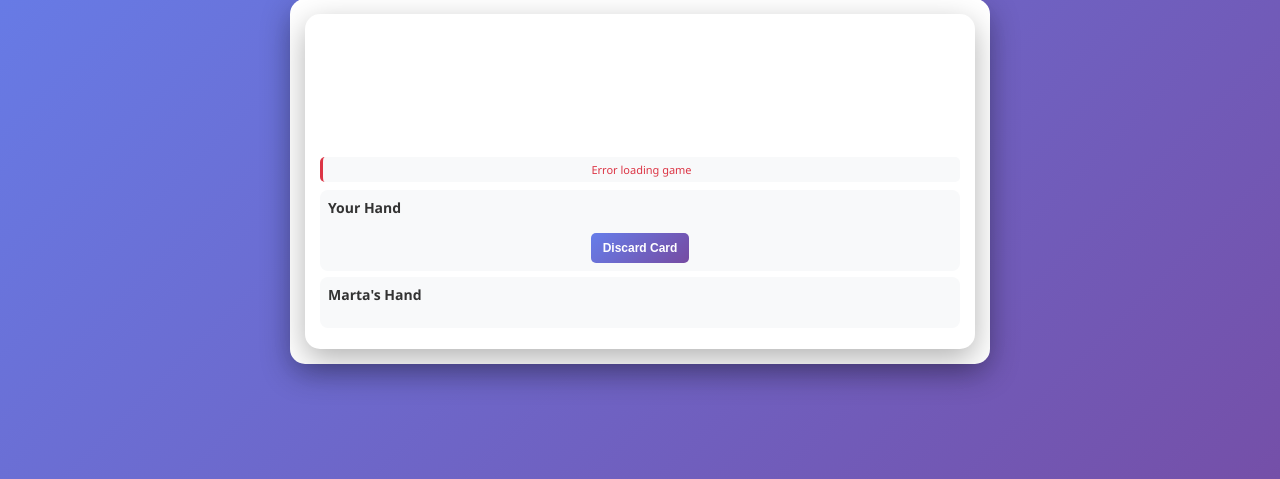
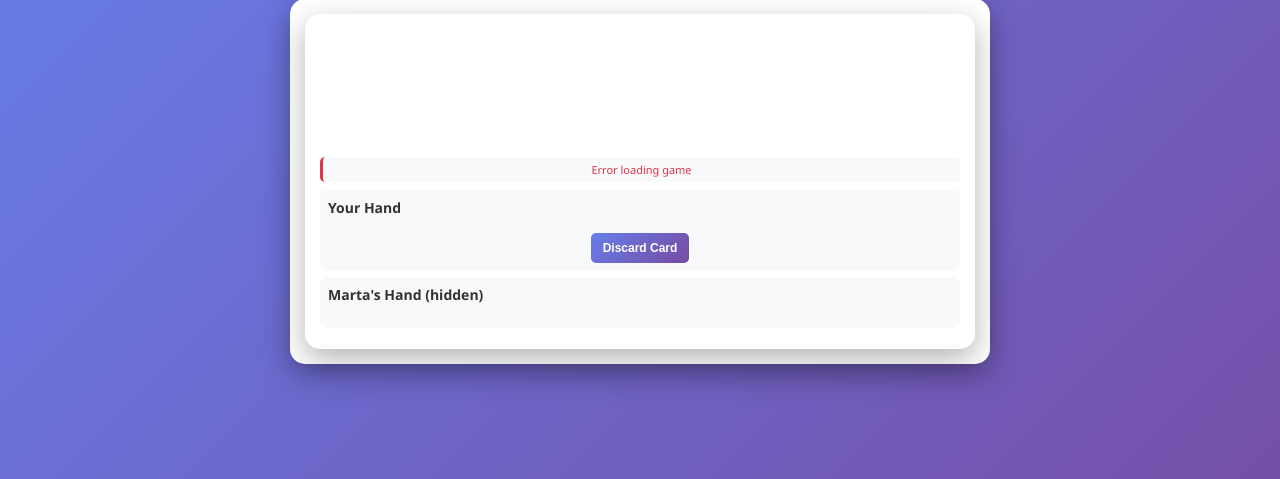
Before and after one commit to tillo13/2manspades, a Flask app: template templates/index.html in a window 1280 px wide. Shown: the part 141-620 px from the top of the page. Run offline with Flask 3, Linux system fonts and the light colour scheme; the template is opened without the code that fills it, so the values that code supplies are empty.

Commit message:
update martas

```diff
--- a/templates/index.html
+++ b/templates/index.html
@@ -138,7 +138,7 @@
                 <!-- In templates/index.html, make sure the computer hand section has an ID: -->
                 <div class="hand-section" id="computerHandSection">
                     <div class="hand-title">
-                        Marta's Hand
+                        Marta's Hand (hidden)
                         <!-- Only show toggle button if debug mode is enabled -->
                         <button id="toggleComputerHand" onclick="toggleComputerHand()" style="display: none;">Show
                             Cards</button>
```
